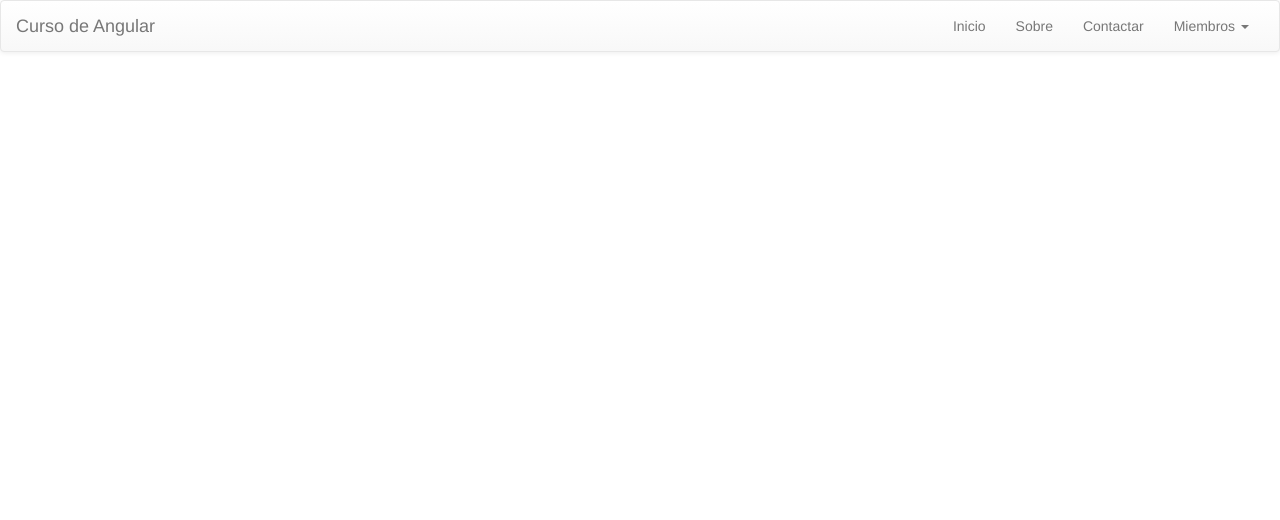
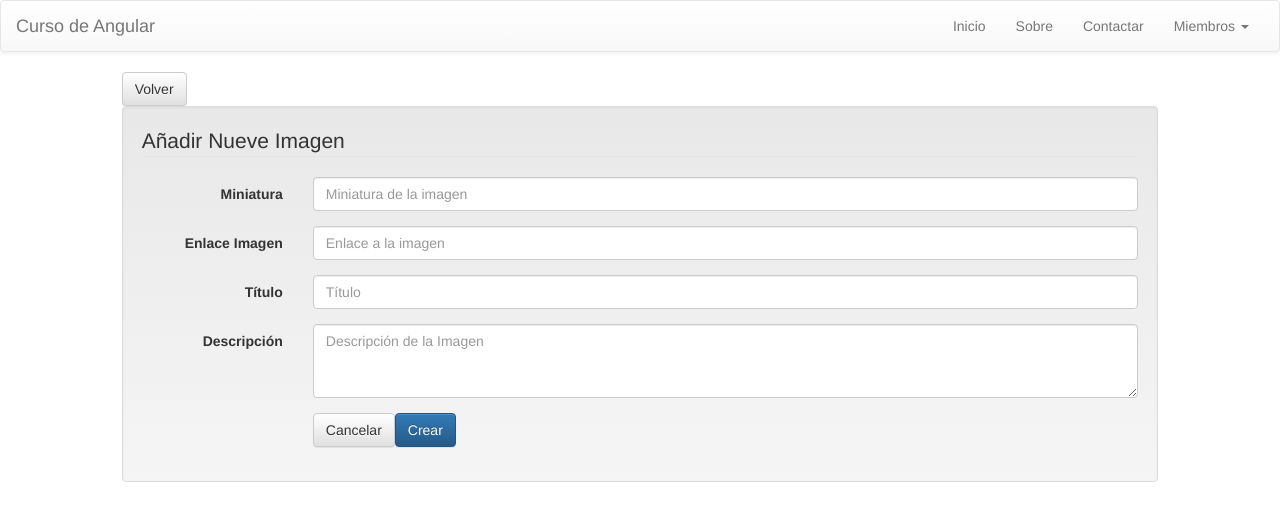
Before and after one commit to javiermartinalonso/ANGULAR-4, an Angular app in the folder mi-fabulosa-app/: page /admin/images/create in a window 1280 px wide. Before the commit this address led to /. Shown: the top 520 px of the page. Built offline with nearby package versions, Linux system fonts and the light colour scheme.

Commit message:
formularios

```diff
--- /dev/null
+++ b/mi-fabulosa-app/src/app/admin-image-create/admin-image-create.component.html
@@ -0,0 +1,46 @@
+<div class="col-md-10 col-md-offset-1">
+  <div>
+    <a [routerLink]="['/admin/']" class="btn btn-default"> Volver</a>
+  </div>
+</div>
+
+<div class="col-md-10 col-md-offset-1">
+  <div class="well well bs-component">
+    <form class="form-horizontal">
+      <fieldset>
+        <legend>Añadir Nueve Imagen</legend>
+        <div class="form-group">
+          <label for="thumbnail" class="col-lg-2 control-label">Miniatura</label>
+          <div class="col-lg-10">
+            <input type="text" class="form-control" id="thumbnail" name="thumbnail" placeholder="Miniatura de la imagen">
+          </div>
+        </div>
+        <div class="form-group">
+            <label for="imagelink" class="col-lg-2 control-label">Enlace Imagen</label>
+            <div class="col-lg-10">
+              <input type="text" class="form-control" id="imageLink" name="imageLink" placeholder="Enlace a la imagen">
+            </div>
+        </div>
+        <div class="form-group">
+          <label for="title" class="col-lg-2 control-label">Título</label>
+          <div class="col-lg-10">
+            <input type="text" class="form-control" id="title" name="title" placeholder="Título">
+          </div>
+        </div>
+        <div class="form-group">
+          <label for="description" class="col-lg-2 control-label">Descripción</label>
+          <div class="col-lg-10">
+            <textarea class="form-control" rows="3" id="description" name="description" placeholder="Descripción de la Imagen"></textarea>
+          </div>
+        </div>
+
+        <div class="form-group">
+          <div class="col-lg-10 col-lg-offset-2">
+            <button class="btn btn-default">Cancelar</button>
+            <button type="submit" class="btn btn-primary">Crear</button>
+          </div>
+        </div>
+      </fieldset>
+    </form>
+  </div>
+</div>
--- /dev/null
+++ b/mi-fabulosa-app/src/app/admin-image-create/admin-image-create.component.ts
@@ -0,0 +1,15 @@
+import { Component, OnInit } from '@angular/core';
+
+@Component({
+  selector: 'mfa-admin-image-create',
+  templateUrl: './admin-image-create.component.html',
+  styleUrls: ['./admin-image-create.component.css']
+})
+export class AdminImageCreateComponent implements OnInit {
+
+  constructor() { }
+
+  ngOnInit() {
+  }
+
+}
--- a/mi-fabulosa-app/src/app/admin/admin.routes.ts
+++ b/mi-fabulosa-app/src/app/admin/admin.routes.ts
@@ -1,8 +1,10 @@
 import {Routes} from "@angular/router";
 import {AdminImagesListComponent} from "./admin-images-list/admin-images-list.component";
 import {DashboardComponent} from "./dashboard.component";
+import {AdminImageCreateComponent} from "../admin-image-create/admin-image-create.component";
 
 export const adminRoutes: Routes = [
   { path: '', component: DashboardComponent},
-  { path: 'images', component: AdminImagesListComponent}
+  { path: 'images', component: AdminImagesListComponent},
+  { path: 'images/create', component: AdminImageCreateComponent}
 ];
--- a/mi-fabulosa-app/src/app/app.module.ts
+++ b/mi-fabulosa-app/src/app/app.module.ts
@@ -2,6 +2,7 @@ import { BrowserModule } from '@angular/platform-browser';
 import { NgModule } from '@angular/core';
 import { ImageService} from './services/image/image.service';
 import { HttpModule } from "@angular/http";
+import { FormsModule } from '@angular/forms';
 
 import { AppComponent } from './app.component';
 import { NavbarComponent } from './navbar.component';
@@ -15,6 +16,7 @@ import { routes} from './app.routes';
 import { AdminComponent } from './admin/admin.component';
 import { AdminImagesListComponent } from './admin/admin-images-list/admin-images-list.component';
 import { DashboardComponent } from './admin/dashboard.component';
+import { AdminImageCreateComponent } from './admin-image-create/admin-image-create.component';
 
 @NgModule({
   declarations: [
@@ -28,11 +30,13 @@ import { DashboardComponent } from './admin/dashboard.component';
     AboutComponent,
     AdminComponent,
     AdminImagesListComponent,
-    DashboardComponent
+    DashboardComponent,
+    AdminImageCreateComponent
   ],
   imports: [
     routes,
     BrowserModule,
+    FormsModule,
     HttpModule
   ],
   providers: [ImageService],
```
Also changed, not shown: mi-fabulosa-app/src/app/admin-image-create/admin-image-create.component.css (added), 2 other files (tests, documents, lock files or other folders).
